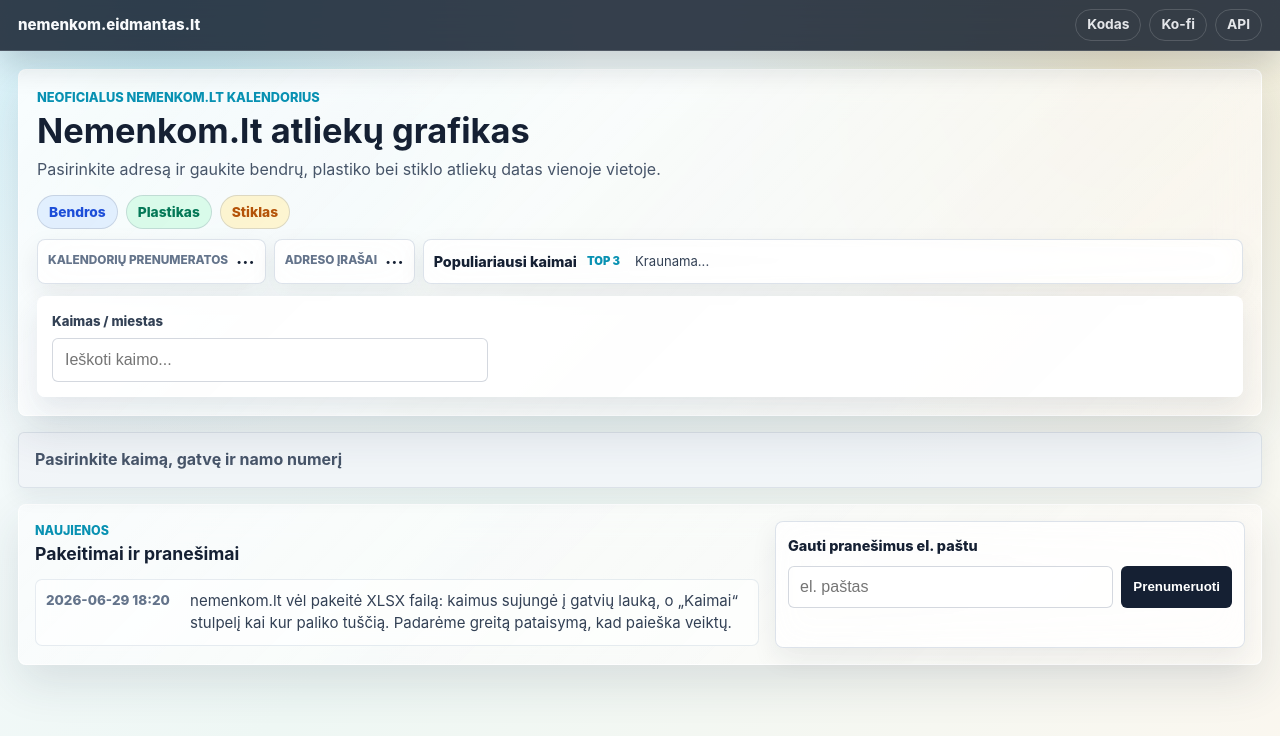
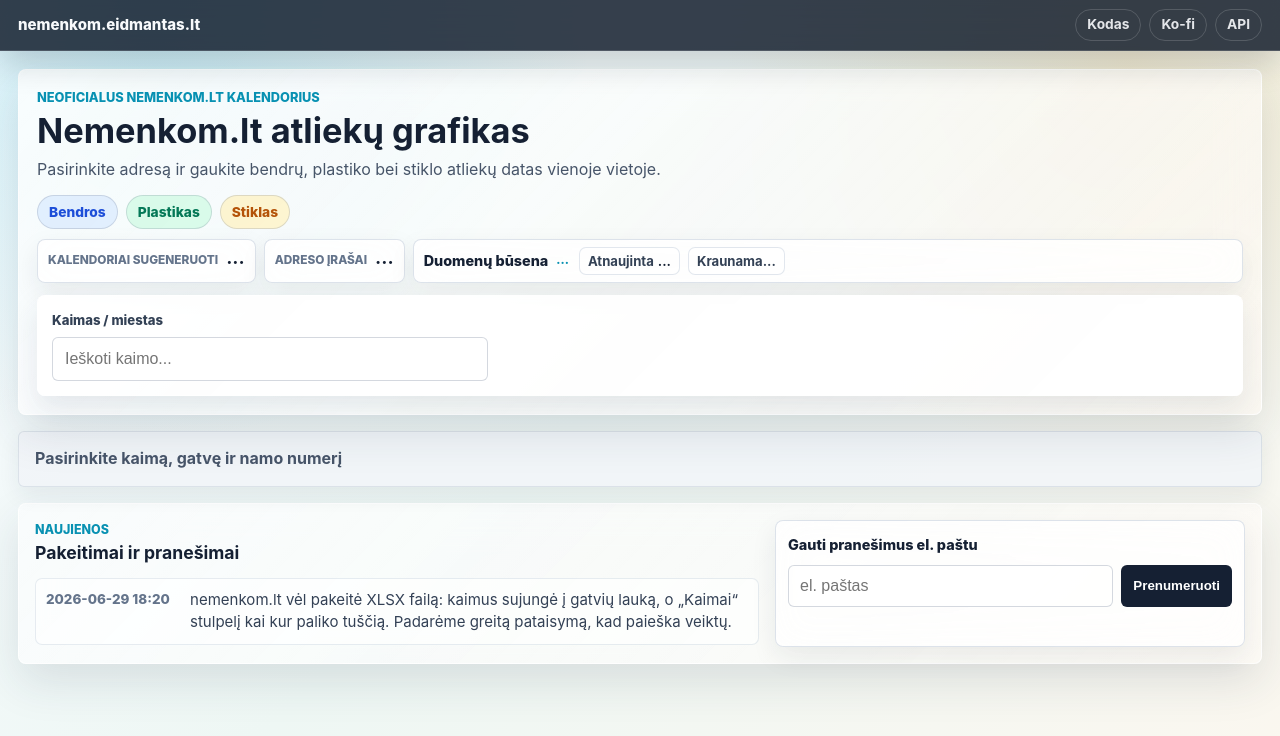
Before and after one commit to eidmantas/nemenkom, a Flask app: page / in a window 1280 px wide. Shown: the top 736 px of the page. Run offline with Flask 3, Linux system fonts and the light colour scheme; data that the repository does not hold is empty.

Commit message:
fix: show factual data status

```diff
--- a/services/web/static/css/style.css
+++ b/services/web/static/css/style.css
@@ -189,7 +189,7 @@
 }
 
 .insight-stat,
-.popular-card,
+.status-card,
 .newsletter-card {
     background: var(--panel);
     border: 1px solid var(--line);
@@ -231,85 +231,88 @@
     line-height: 1.1;
 }
 
-.popular-card {
+.status-card {
     padding: 12px;
 }
 
-.hero-insights .popular-card {
+.hero-insights .status-card {
     min-height: 42px;
     padding: 7px 10px;
-    display: grid;
-    grid-template-columns: auto minmax(0, 1fr);
-    gap: 8px;
+    display: flex;
+    gap: 10px;
     align-items: center;
+    min-width: 0;
 }
 
-.hero-insights .popular-card-header {
+.hero-insights .status-card-header {
+    flex: 0 0 auto;
     white-space: nowrap;
 }
 
-.popular-card-header {
+.status-card-header {
     display: flex;
-    justify-content: space-between;
     align-items: center;
-    gap: 10px;
+    gap: 8px;
     color: var(--ink);
     font-size: 0.9em;
     font-weight: 850;
 }
 
-.popular-card-header small {
+.status-card-header small {
     color: var(--cyan);
     font-size: 0.78em;
     font-weight: 900;
     text-transform: uppercase;
 }
 
-.popular-list {
-    list-style: none;
-    margin-top: 9px;
-    display: grid;
-    gap: 7px;
+.status-card-body {
+    display: flex;
+    align-items: center;
+    gap: 8px;
+    min-width: 0;
+    flex-wrap: wrap;
 }
 
-.hero-insights .popular-list {
+.updated-pill,
+.coverage-pill {
+    display: inline-flex;
+    align-items: center;
+    min-height: 28px;
+    padding: 4px 8px;
+    border-radius: 7px;
+    border: 1px solid rgba(123, 148, 178, 0.22);
+    background: rgba(255, 255, 255, 0.68);
+    color: #334155;
+    font-size: 0.82em;
+    font-weight: 750;
+    line-height: 1.25;
+    white-space: nowrap;
+}
+
+.updated-pill strong {
+    margin-left: 4px;
+    color: var(--ink);
+}
+
+.coverage-list {
     display: flex;
-    gap: 5px;
+    align-items: center;
+    gap: 6px;
     min-width: 0;
-    margin-top: 0;
+    flex-wrap: wrap;
     overflow: hidden;
 }
 
-.popular-list li {
-    min-height: 34px;
-    padding: 7px 9px;
-    border-radius: 7px;
-    background: rgba(255, 255, 255, 0.68);
-    display: grid;
-    grid-template-columns: minmax(0, 1fr) auto;
-    gap: 8px;
-    align-items: center;
-    color: #334155;
-    font-size: 0.88em;
+.coverage-pill.is-complete {
+    border-color: rgba(22, 163, 74, 0.24);
+    background: rgba(220, 252, 231, 0.76);
+    color: #047857;
 }
 
-.hero-insights .popular-list li {
-    min-height: 28px;
-    padding: 4px 7px;
-    flex: 1 1 0;
-    min-width: 0;
-    font-size: 0.82em;
-}
-
-.popular-village-name {
-    overflow: hidden;
-    text-overflow: ellipsis;
-    white-space: nowrap;
-}
-
-.popular-list strong {
-    color: var(--blue);
-    font-size: 1em;
+.coverage-pill.is-partial {
+    border-color: rgba(217, 119, 6, 0.28);
+    background: rgba(254, 243, 199, 0.78);
+    color: #92400e;
 }
 
 .newsletter-card {
@@ -1002,7 +1005,7 @@
         grid-template-columns: 1fr auto;
     }
 
-    .hero-insights .popular-card {
+    .hero-insights .status-card {
         grid-column: 1 / -1;
     }
 }
@@ -1052,13 +1055,15 @@
         gap: 8px;
     }
 
-    .hero-insights .popular-card {
+    .hero-insights .status-card {
         grid-column: auto;
-        grid-template-columns: 1fr;
+        align-items: flex-start;
+        flex-direction: column;
     }
 
-    .hero-insights .popular-list {
+    .coverage-list {
         flex-wrap: wrap;
+        overflow: visible;
     }
 
     .news-section {
--- a/services/web/templates/index.html
+++ b/services/web/templates/index.html
@@ -8,7 +8,7 @@
     <meta property="og:title" content="Nemenkom.lt atliekų surinkimo grafikas – Google kalendorius (Nemenčinė)" />
     <meta property="og:description" content="Neoficialus įrankis, padedantis patogiai rasti Nemenkom.lt atliekų išvežimo datas ir prenumeruoti Google kalendorius." />
     <meta property="og:type" content="website" />
-    <link rel="stylesheet" href="{{ url_for('static', filename='css/style.css', v='20260629-ux5') }}">
+    <link rel="stylesheet" href="{{ url_for('static', filename='css/style.css', v='20260630-status1') }}">
 </head>
 <body>
     <div class="top-header">
@@ -42,11 +42,11 @@
                     <span class="hero-chip hero-chip-stiklas">Stiklas</span>
                 </div>
 
-                <div class="hero-insights" aria-label="Statistika">
+                <div class="hero-insights" aria-label="Duomenų būsena">
                     <div class="stats-grid">
                         <div class="insight-stat">
-                            <span class="insight-stat-label">Kalendorių prenumeratos</span>
-                            <strong id="calendarSubscribersStat">...</strong>
+                            <span class="insight-stat-label">Kalendoriai sugeneruoti</span>
+                            <strong id="generatedCalendarsStat">...</strong>
                         </div>
                         <div class="insight-stat">
                             <span class="insight-stat-label">Adreso įrašai</span>
@@ -54,14 +54,17 @@
                         </div>
                     </div>
 
-                    <div class="popular-card">
-                        <div class="popular-card-header">
-                            <span>Populiariausi kaimai</span>
-                            <small>Top 3</small>
+                    <div class="status-card">
+                        <div class="status-card-header">
+                            <span>Duomenų būsena</span>
+                            <small id="coverageLabelStat">...</small>
                         </div>
-                        <ol class="popular-list" id="topVillagesList">
-                            <li>Kraunama...</li>
-                        </ol>
+                        <div class="status-card-body">
+                            <span class="updated-pill">Atnaujinta <strong id="updatedDateStat">...</strong></span>
+                            <div class="coverage-list" id="coverageList">
+                                <span class="coverage-pill">Kraunama...</span>
+                            </div>
+                        </div>
                     </div>
                 </div>
 
@@ -150,7 +153,7 @@
         </section>
     </div>
 
-    <script src="{{ url_for('static', filename='js/calendar.js', v='20260629-ux5') }}"></script>
+    <script src="{{ url_for('static', filename='js/calendar.js', v='20260630-status1') }}"></script>
     <script>
         // State
         let currentVillage = '';
@@ -190,46 +193,52 @@
         }
 
         async function loadPublicStats() {
-            const statEl = document.getElementById('calendarSubscribersStat');
+            const generatedEl = document.getElementById('generatedCalendarsStat');
             const locationsEl = document.getElementById('locationsStat');
-            const topVillagesEl = document.getElementById('topVillagesList');
-            if (!statEl && !locationsEl && !topVillagesEl) return;
+            const coverageLabelEl = document.getElementById('coverageLabelStat');
+            const updatedDateEl = document.getElementById('updatedDateStat');
+            const coverageEl = document.getElementById('coverageList');
+            if (!generatedEl && !locationsEl && !coverageEl) return;
             try {
                 const response = await fetch('/api/v1/public-stats');
                 const data = await response.json();
-                if (statEl) {
-                    statEl.textContent = Number(data.calendar_subscribers || 0).toLocaleString('lt-LT');
+                const status = data.data_status || {};
+                if (generatedEl) {
+                    const generated = status.generated_calendars ?? data.generated_calendars ?? data.calendar_subscribers ?? 0;
+                    generatedEl.textContent = Number(generated || 0).toLocaleString('lt-LT');
                 }
                 if (locationsEl) {
-                    locationsEl.textContent = Number(data.locations || 0).toLocaleString('lt-LT');
+                    const locations = status.address_records ?? data.locations ?? 0;
+                    locationsEl.textContent = Number(locations || 0).toLocaleString('lt-LT');
                 }
-                if (topVillagesEl) {
-                    const topVillages = Array.isArray(data.top_villages) ? data.top_villages : [];
-                    topVillagesEl.innerHTML = '';
-                    if (topVillages.length === 0) {
-                        const emptyItem = document.createElement('li');
-                        emptyItem.textContent = 'Dar nėra duomenų';
-                        topVillagesEl.appendChild(emptyItem);
-                    } else {
-                        topVillages.forEach((item) => {
-                            const li = document.createElement('li');
-                            const name = document.createElement('span');
-                            name.className = 'popular-village-name';
-                            name.textContent = item.seniunija
-                                ? `${item.village}, ${item.seniunija}`
-                                : item.village;
-                            const count = document.createElement('strong');
-                            count.textContent = Number(item.calendar_subscribers || 0).toLocaleString('lt-LT');
-                            li.appendChild(name);
-                            li.appendChild(count);
-                            topVillagesEl.appendChild(li);
-                        });
+                if (coverageLabelEl) {
+                    coverageLabelEl.textContent = status.coverage_label || 'Aprėptis';
+                }
+                if (updatedDateEl) {
+                    updatedDateEl.textContent = status.updated_date || 'nežinoma';
+                }
+                if (coverageEl) {
+                    const coverage = Array.isArray(status.coverage) ? status.coverage : [];
+                    coverageEl.innerHTML = '';
+                    if (coverage.length === 0) {
+                        const empty = document.createElement('span');
+                        empty.className = 'coverage-pill';
+                        empty.textContent = 'Aprėptis nežinoma';
+                        coverageEl.appendChild(empty);
+                        return;
                     }
+                    coverage.forEach((item) => {
+                        const pill = document.createElement('span');
+                        pill.className = `coverage-pill ${item.complete ? 'is-complete' : 'is-partial'}`;
+                        pill.textContent = `${item.label}: ${Number(item.covered_months || 0)}/${Number(item.total_months || 0)}`;
+                        coverageEl.appendChild(pill);
+                    });
                 }
             } catch (error) {
                 console.error('Error loading public stats:', error);
-                if (statEl) statEl.textContent = '...';
+                if (generatedEl) generatedEl.textContent = '...';
                 if (locationsEl) locationsEl.textContent = '...';
+                if (updatedDateEl) updatedDateEl.textContent = '...';
             }
         }
 
```
Also changed, not shown: services/api/db.py (+144 -30 lines), tests/test_api_endpoints.py (+87 -11 lines).
